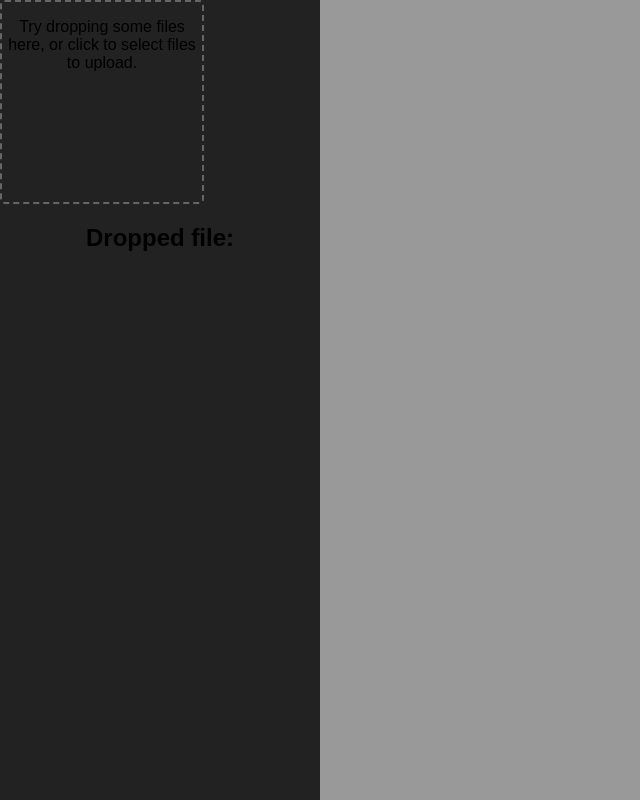
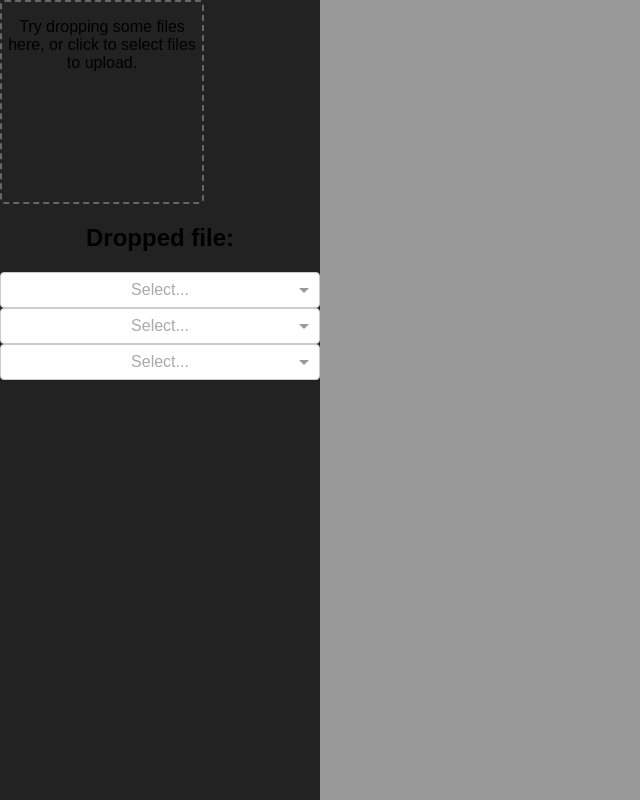
Before and after one commit to honeyballs/minigolf-pdf, a React (Create React App) app: page / in a window 1280 px wide. Shown: the whole page, without its empty margins (0-640 px from the left). Built offline with nearby package versions, Linux system fonts and the light colour scheme; the HTML template or start-up script is replaced by a standard one.

Commit message:
Add dropdown menu

```diff
--- a/src/App.js
+++ b/src/App.js
@@ -11,7 +11,7 @@ class App extends Component {
   render() {
     return (
       <div className="App">
-        <Sidebar files={this.state.files} loadFile={this.loadFile}/>
+        <Sidebar files={this.state.files} loadFile={this.loadFile} data={this.state.data}/>
         <div id="pdf"></div>
       </div>
     );
--- /dev/null
+++ b/src/components/OptionList.js
@@ -0,0 +1,39 @@
+import React from "react";
+import Select from "react-select";
+import "react-select/dist/react-select.css";
+
+const OptionList = props => {
+  //initialize select options
+  var anlageObjects = [];
+  var spielerObjects = [];
+  var bahnObjects = [];
+  props.data.forEach(object => {
+    const anlageObject = { value: object.anlage, label: object.anlage };
+    const spielerObject = { value: object.spieler, label: object.spieler };
+    //only add the new object if it doesn't exist
+    if (
+      anlageObjects.filter(object => object.value === anlageObject.value)
+        .length <= 0
+    ) {
+      anlageObjects = [...anlageObjects, anlageObject];
+    }
+    if (
+      spielerObjects.filter(object => object.value === spielerObject.value)
+        .length <= 0
+    ) {
+      spielerObjects = [...spielerObjects, spielerObject];
+    }
+  });
+  for (var i = 1; i < 19; i++) {
+    bahnObjects = [...bahnObjects, {value: i, label: `Bahn ${i}`}];
+  }
+  return (
+    <div id="OptionList">
+      <Select name="anlage-select" options={anlageObjects} multi={true} />
+      <Select name="spieler-select" options={spielerObjects} multi={true} />
+      <Select name="bahn-select" options={bahnObjects} multi={true} />
+    </div>
+  );
+};
+
+export default OptionList;
--- a/src/components/Sidebar.js
+++ b/src/components/Sidebar.js
@@ -1,5 +1,6 @@
 import React from 'react';
 import Dropzone from 'react-dropzone'
+import OptionList from './OptionList';
 
 const Sidebar = props => {
 
@@ -17,6 +18,7 @@ const Sidebar = props => {
             {props.file? props.file.name:''}
           </aside>
         </section>
+        <OptionList data={props.data} />
         </div>
     );
 };
```
